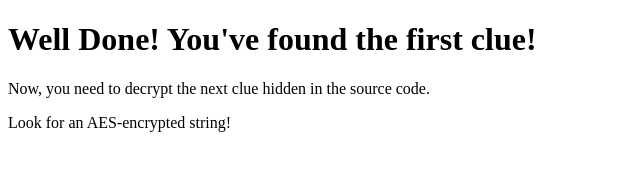
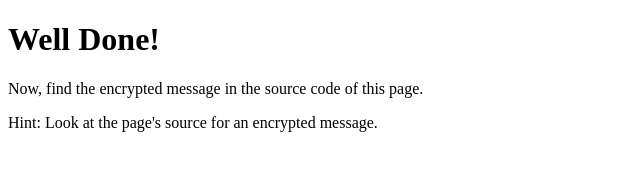
Before and after one commit to AyushPandey003/escape-room-clues, a website: page public/page2.html in a window 1280 px wide. Shown: the whole page, without its empty margins (0-640 px from the left). Drawn offline with Linux system fonts and the light colour scheme.

Commit message:
Update page2.html

```diff
--- a/public/page2.html
+++ b/public/page2.html
@@ -3,11 +3,15 @@
 <head>
     <meta charset="UTF-8">
     <meta name="viewport" content="width=device-width, initial-scale=1.0">
-    <title>Escape Room: Clue #2</title>
+    <title>Escape Room: Second Clue</title>
 </head>
 <body>
-    <h1>Well Done! You've found the first clue!</h1>
-    <p>Now, you need to decrypt the next clue hidden in the source code.</p>
-    <p>Look for an AES-encrypted string!</p>
+    <h1>Well Done!</h1>
+    <p>Now, find the encrypted message in the source code of this page.</p>
+    <!-- Clue #2: The secret message is encrypted. -->
+<script>var encryptedMessage = "U2FsdGVkX1/0s6dpLKqDsRQ3hhO5aAlba2sM1qgU99A=";</script>
+
+
+    <p>Hint: Look at the page's source for an encrypted message.</p>
 </body>
 </html>
```
